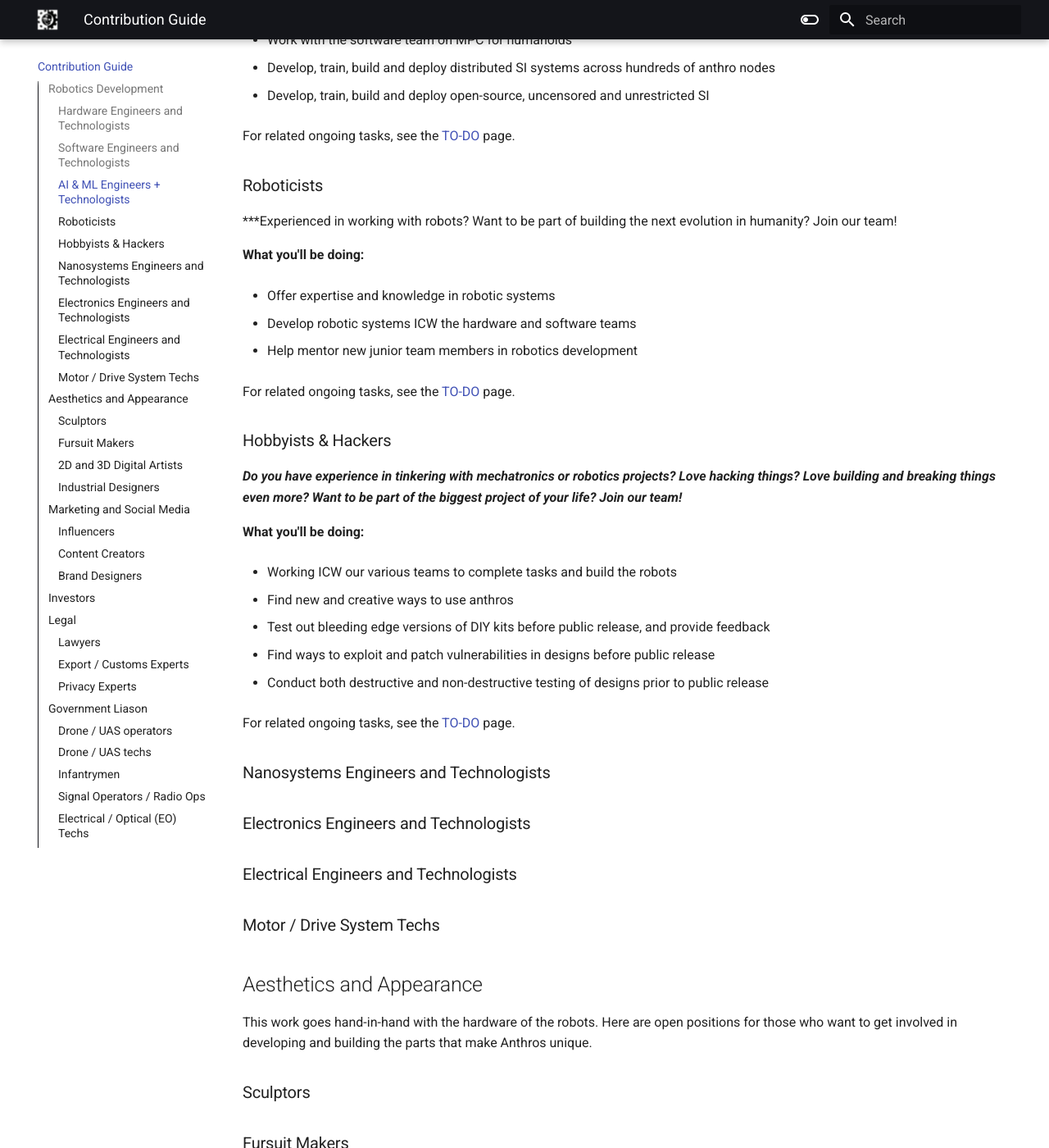
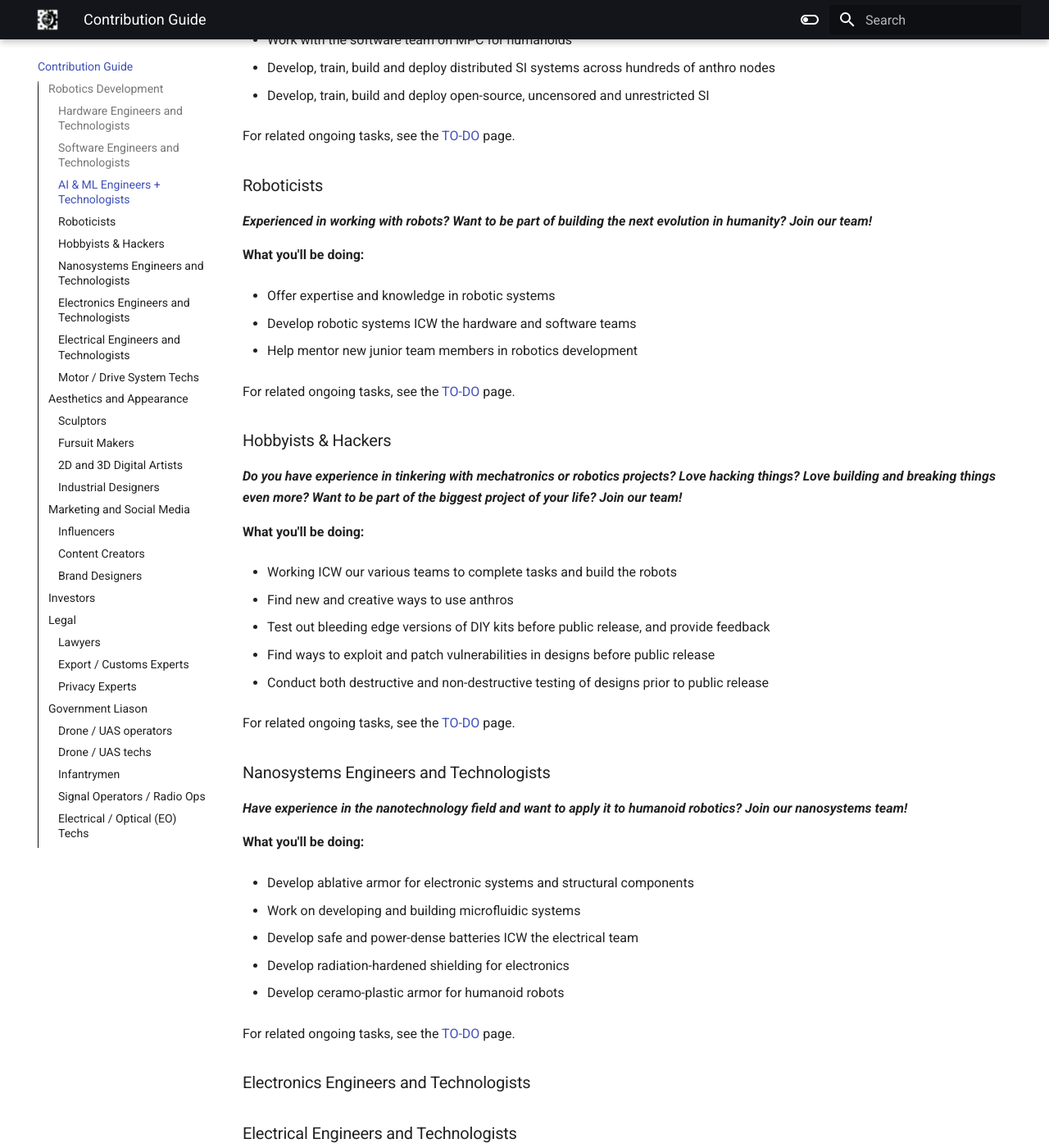
Before and after one commit to Anthrobotics/anthro-docs, an MkDocs documentation site: the page built from docs/contribution-guide.md, in a window 1280 px wide and 1400 px high, scrolled down 1428 px. Shown: the whole window at 82% size. Built offline with MkDocs 1.6.1 and Material for MkDocs 9.7.7, drawn with Linux system fonts in a browser that asks for light colours.

Commit message:
Update contribution-guide.md

```diff
--- a/docs/contribution-guide.md
+++ b/docs/contribution-guide.md
@@ -64,7 +64,7 @@ For related ongoing tasks, see the [TO-DO](TO-DO.md#SI) page.
 
 ### Roboticists
 
-***Experienced in working with robots? Want to be part of building the next evolution in humanity? Join our team!
+***Experienced in working with robots? Want to be part of building the next evolution in humanity? Join our team!***
 
 **What you'll be doing:**
 
@@ -79,7 +79,7 @@ For related ongoing tasks, see the [TO-DO](TO-DO.md) page.
 
 ### Hobbyists & Hackers
 
-***Do you have experience in tinkering with mechatronics or robotics projects? Love hacking things? Love building *and* breaking things even more? Want to be part of the biggest project of your life? Join our team!***
+***Do you have experience in tinkering with mechatronics or robotics projects? Love hacking things? Love building and breaking things even more? Want to be part of the biggest project of your life? Join our team!***
 
 **What you'll be doing:**
 
@@ -96,6 +96,22 @@ For related ongoing tasks, see the [TO-DO](TO-DO.md) page.
 For related ongoing tasks, see the [TO-DO](TO-DO.md#hacker) page.
 
 ### Nanosystems Engineers and Technologists
+
+***Have experience in the nanotechnology field and want to apply it to humanoid robotics? Join our nanosystems team!***
+
+**What you'll be doing:**
+
+- Develop ablative armor for electronic systems and structural components
+
+- Work on developing and building microfluidic systems
+
+- Develop safe and power-dense batteries ICW the electrical team
+
+- Develop radiation-hardened shielding for electronics
+
+- Develop ceramo-plastic armor for humanoid robots
+
+For related ongoing tasks, see the [TO-DO](TO-DO.md#nano) page.
 
 ### Electronics Engineers and Technologists
 
```
